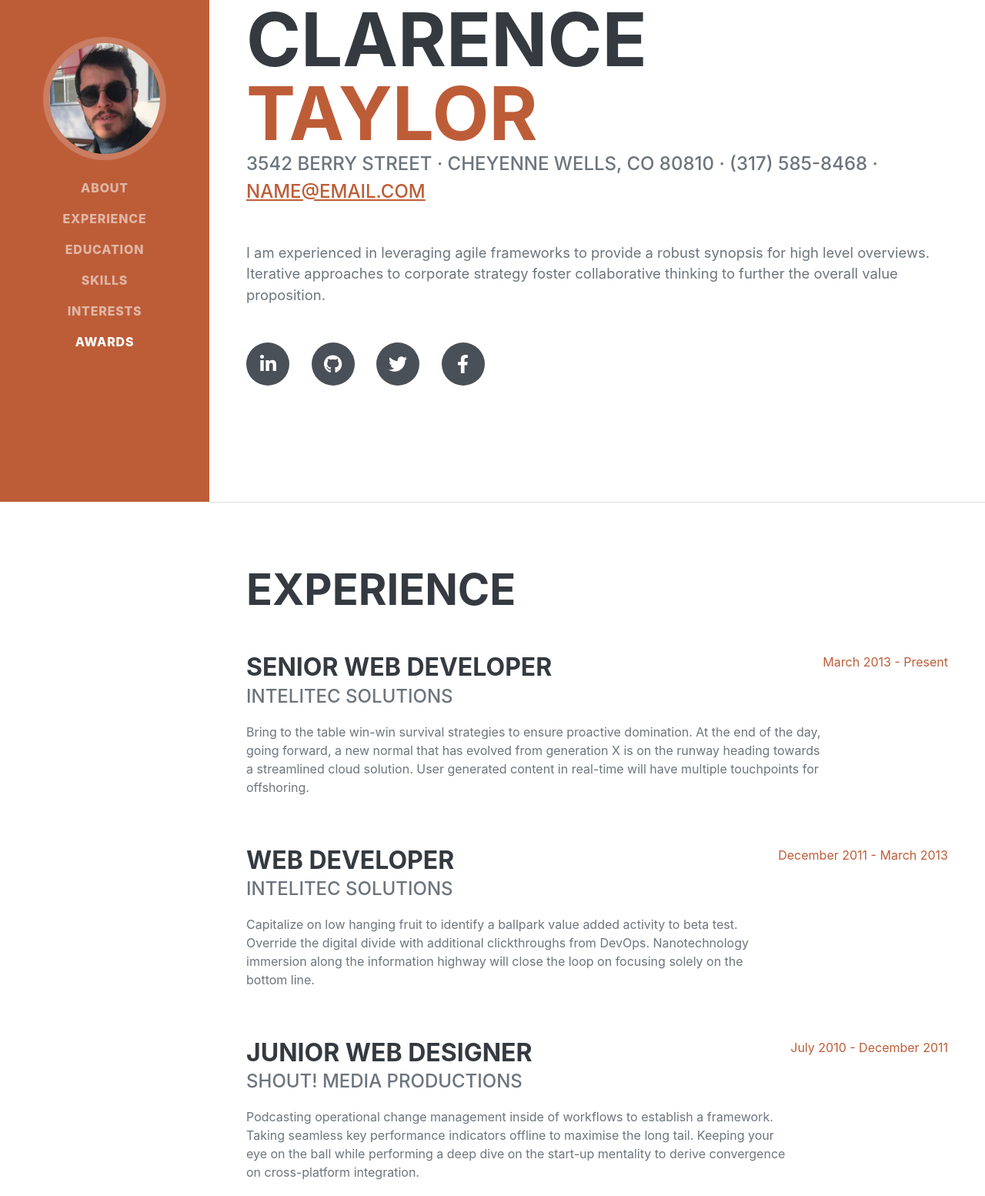
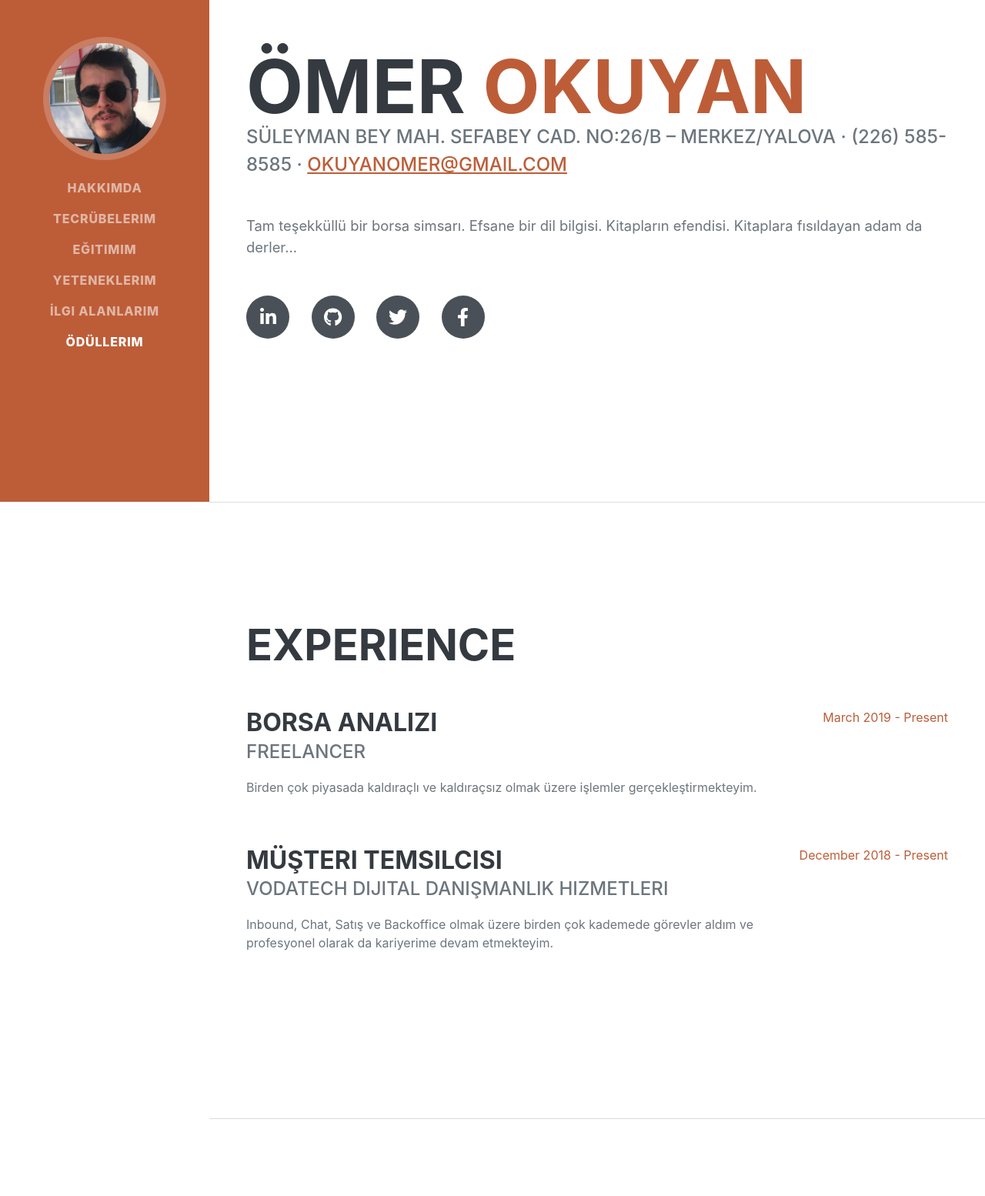
Before and after one commit to OzanHazar/OzanHazar.github.io, a plain HTML site: page index.html in a window 1280 px wide. Shown: the part 148-1702 px from the top of the page at 77% size. Drawn offline with nearby package versions, Linux system fonts and the light colour scheme; a web font is replaced by a local one.

Commit message:
Update index.html

```diff
--- a/index.html
+++ b/index.html
@@ -5,7 +5,7 @@
         <meta name="viewport" content="width=device-width, initial-scale=1, shrink-to-fit=no" />
         <meta name="description" content="" />
         <meta name="author" content="" />
-        <title>Resume - Start Bootstrap Theme</title>
+        <title>Ömer OKUYAN</title>
         <link rel="icon" type="image/x-icon" href="assets/img/favicon.ico" />
         <!-- Font Awesome icons (free version)-->
         <script src="https://use.fontawesome.com/releases/v6.3.0/js/all.js" crossorigin="anonymous"></script>
@@ -25,12 +25,12 @@
             <button class="navbar-toggler" type="button" data-bs-toggle="collapse" data-bs-target="#navbarResponsive" aria-controls="navbarResponsive" aria-expanded="false" aria-label="Toggle navigation"><span class="navbar-toggler-icon"></span></button>
             <div class="collapse navbar-collapse" id="navbarResponsive">
                 <ul class="navbar-nav">
-                    <li class="nav-item"><a class="nav-link js-scroll-trigger" href="#about">About</a></li>
-                    <li class="nav-item"><a class="nav-link js-scroll-trigger" href="#experience">Experience</a></li>
-                    <li class="nav-item"><a class="nav-link js-scroll-trigger" href="#education">Education</a></li>
-                    <li class="nav-item"><a class="nav-link js-scroll-trigger" href="#skills">Skills</a></li>
-                    <li class="nav-item"><a class="nav-link js-scroll-trigger" href="#interests">Interests</a></li>
-                    <li class="nav-item"><a class="nav-link js-scroll-trigger" href="#awards">Awards</a></li>
+                    <li class="nav-item"><a class="nav-link js-scroll-trigger" href="#about">Hakkımda</a></li>
+                    <li class="nav-item"><a class="nav-link js-scroll-trigger" href="#experience">Tecrübelerim</a></li>
+                    <li class="nav-item"><a class="nav-link js-scroll-trigger" href="#education">Eğitimim</a></li>
+                    <li class="nav-item"><a class="nav-link js-scroll-trigger" href="#skills">Yeteneklerim</a></li>
+                    <li class="nav-item"><a class="nav-link js-scroll-trigger" href="#interests">İlgi Alanlarım</a></li>
+                    <li class="nav-item"><a class="nav-link js-scroll-trigger" href="#awards">Ödüllerim</a></li>
                 </ul>
             </div>
         </nav>
@@ -40,14 +40,14 @@
             <section class="resume-section" id="about">
                 <div class="resume-section-content">
                     <h1 class="mb-0">
-                        Clarence
-                        <span class="text-primary">Taylor</span>
+                        Ömer
+                        <span class="text-primary">Okuyan</span>
                     </h1>
                     <div class="subheading mb-5">
-                        3542 Berry Street · Cheyenne Wells, CO 80810 · (317) 585-8468 ·
-                        <a href="mailto:name@email.com">name@email.com</a>
+                        Süleyman Bey Mah. Sefabey Cad. No:26/B – Merkez/Yalova · (226) 585-8585 ·
+                        <a href="mailto:okuyanomer@gmail.com">okuyanomer@gmail.com</a>
                     </div>
-                    <p class="lead mb-5">I am experienced in leveraging agile frameworks to provide a robust synopsis for high level overviews. Iterative approaches to corporate strategy foster collaborative thinking to further the overall value proposition.</p>
+                    <p class="lead mb-5">Tam teşekküllü bir borsa simsarı. Efsane bir dil bilgisi. Kitapların efendisi. Kitaplara fısıldayan adam da derler...</p>
                     <div class="social-icons">
                         <a class="social-icon" href="#!"><i class="fab fa-linkedin-in"></i></a>
                         <a class="social-icon" href="#!"><i class="fab fa-github"></i></a>
@@ -63,35 +63,19 @@
                     <h2 class="mb-5">Experience</h2>
                     <div class="d-flex flex-column flex-md-row justify-content-between mb-5">
                         <div class="flex-grow-1">
-                            <h3 class="mb-0">Senior Web Developer</h3>
-                            <div class="subheading mb-3">Intelitec Solutions</div>
-                            <p>Bring to the table win-win survival strategies to ensure proactive domination. At the end of the day, going forward, a new normal that has evolved from generation X is on the runway heading towards a streamlined cloud solution. User generated content in real-time will have multiple touchpoints for offshoring.</p>
+                            <h3 class="mb-0">Borsa Analizi</h3>
+                            <div class="subheading mb-3">Freelancer</div>
+                            <p>Birden çok piyasada kaldıraçlı ve kaldıraçsız olmak üzere işlemler gerçekleştirmekteyim.</p>
                         </div>
-                        <div class="flex-shrink-0"><span class="text-primary">March 2013 - Present</span></div>
+                        <div class="flex-shrink-0"><span class="text-primary">March 2019 - Present</span></div>
                     </div>
                     <div class="d-flex flex-column flex-md-row justify-content-between mb-5">
                         <div class="flex-grow-1">
-                            <h3 class="mb-0">Web Developer</h3>
-                            <div class="subheading mb-3">Intelitec Solutions</div>
-                            <p>Capitalize on low hanging fruit to identify a ballpark value added activity to beta test. Override the digital divide with additional clickthroughs from DevOps. Nanotechnology immersion along the information highway will close the loop on focusing solely on the bottom line.</p>
+                            <h3 class="mb-0">Müşteri Temsilcisi</h3>
+                            <div class="subheading mb-3">Vodatech Dijital Danışmanlık Hizmetleri</div>
+                            <p>Inbound, Chat, Satış ve Backoffice olmak üzere birden çok kademede görevler aldım ve profesyonel olarak da kariyerime devam etmekteyim.</p>
                         </div>
-                        <div class="flex-shrink-0"><span class="text-primary">December 2011 - March 2013</span></div>
-                    </div>
-                    <div class="d-flex flex-column flex-md-row justify-content-between mb-5">
-                        <div class="flex-grow-1">
-                            <h3 class="mb-0">Junior Web Designer</h3>
-                            <div class="subheading mb-3">Shout! Media Productions</div>
-                            <p>Podcasting operational change management inside of workflows to establish a framework. Taking seamless key performance indicators offline to maximise the long tail. Keeping your eye on the ball while performing a deep dive on the start-up mentality to derive convergence on cross-platform integration.</p>
-                        </div>
-                        <div class="flex-shrink-0"><span class="text-primary">July 2010 - December 2011</span></div>
-                    </div>
-                    <div class="d-flex flex-column flex-md-row justify-content-between">
-                        <div class="flex-grow-1">
-                            <h3 class="mb-0">Web Design Intern</h3>
-                            <div class="subheading mb-3">Shout! Media Productions</div>
-                            <p>Collaboratively administrate empowered markets via plug-and-play networks. Dynamically procrastinate B2C users after installed base benefits. Dramatically visualize customer directed convergence without revolutionary ROI.</p>
-                        </div>
-                        <div class="flex-shrink-0"><span class="text-primary">September 2008 - June 2010</span></div>
+                        <div class="flex-shrink-0"><span class="text-primary">December 2018 - Present</span></div>
                     </div>
                 </div>
             </section>
```
